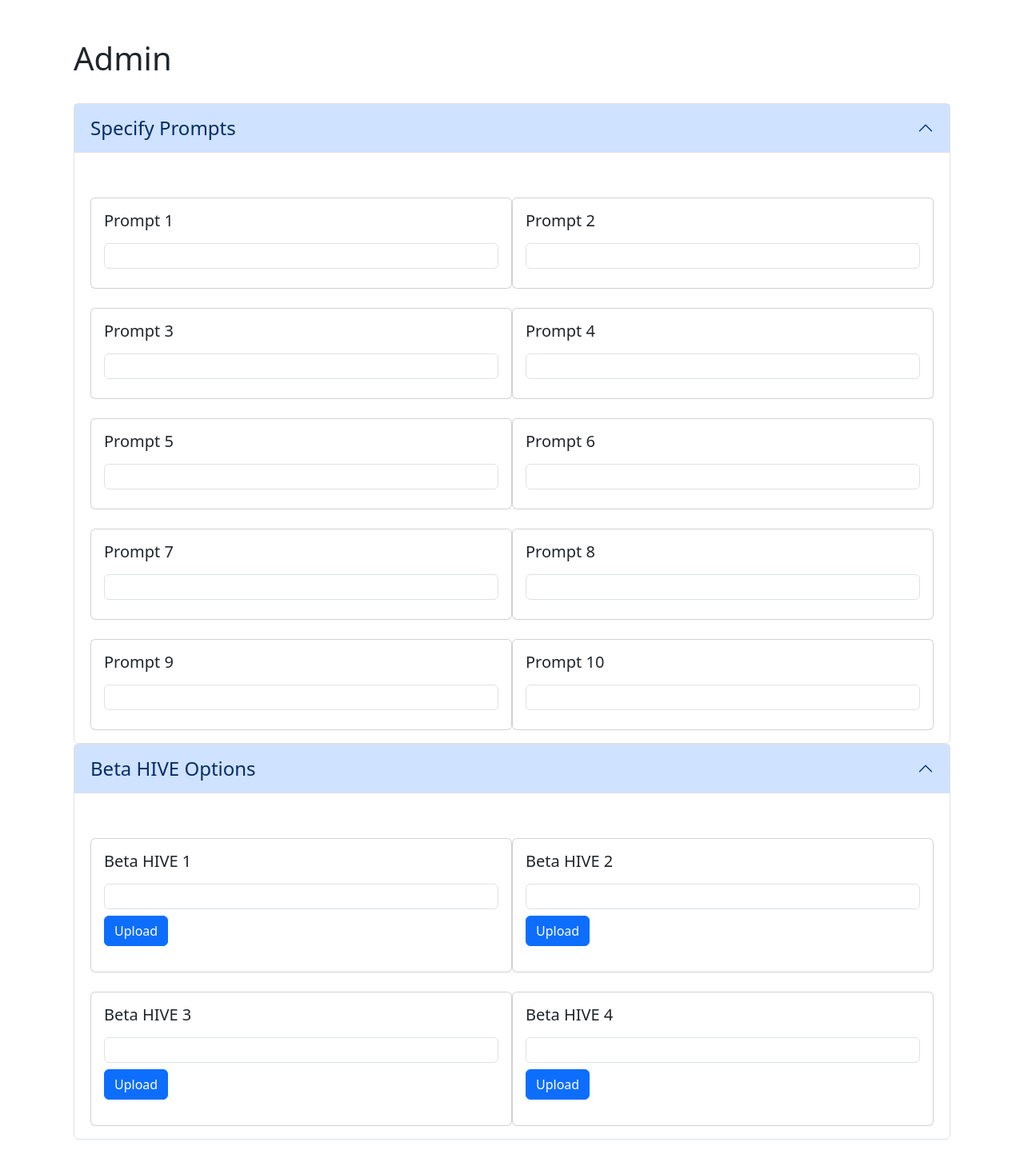
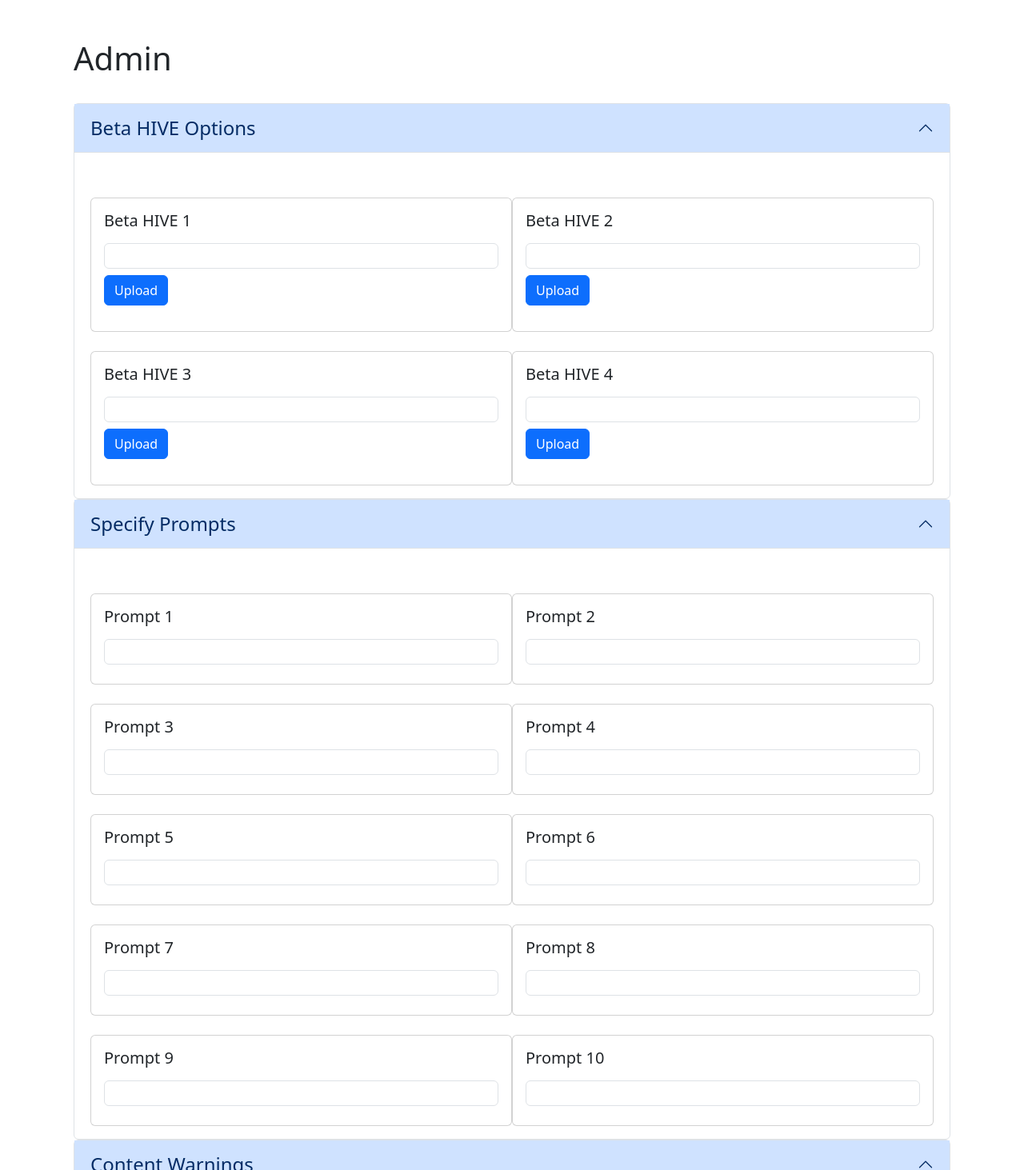
Before and after one commit to AplUSAndmINUS/beta-hive-story-submission, a React (Create React App) app: page /admin in a window 1280 px wide. Shown: the part 147-1610 px from the top of the page at 80% size. Built offline with nearby package versions, Linux system fonts and the light colour scheme; the HTML template or start-up script is replaced by a standard one.

Commit message:
updated name of Beta HIVE Selection

```diff
--- a/src/pages/admin/admin.tsx
+++ b/src/pages/admin/admin.tsx
@@ -24,14 +24,10 @@ const PromptsFC: React.FC = () => {
       </div>
       <div className='d-flex flex-row flex-wrap justify-content-between'>
         <InputType name='input' isDisabled={false} label='Prompt 9' />
-        <InputType
-          name='input'
-          isDisabled={false}
-          label='Prompt 10'
-        />
+        <InputType name='input' isDisabled={false} label='Prompt 10' />
       </div>
     </>
-  )
+  );
 };
 
 export const AdminPage: React.FC = () => {
@@ -40,24 +36,63 @@ export const AdminPage: React.FC = () => {
       <div className='row'>
         <h1 className='bd-title pb-2 mt-4 mb-4'>Admin</h1>
       </div>
-
       {/* Specify the prompts, then add image upload options */}
       {/* Next need to do the beta hive options with image upload */}
       <div className='row'>
-        <Accordion accordionTerms='Specify Prompts' collapseNumber='collapseOne'>
+        <Accordion
+          accordionTerms='Beta HIVE Options'
+          collapseNumber='collapseTwo'
+        >
+          <div className='d-flex flex-row flex-wrap justify-content-between'>
+            <InputType
+              name='input'
+              isDisabled={false}
+              label='Beta HIVE 1'
+              isImageUpload
+            />
+            <InputType
+              name='input'
+              isDisabled={false}
+              label='Beta HIVE 2'
+              isImageUpload
+            />
+          </div>
+          <div className='d-flex flex-row flex-wrap justify-content-between'>
+            <InputType
+              name='input'
+              isDisabled={false}
+              label='Beta HIVE 3'
+              isImageUpload
+            />
+            <InputType
+              name='input'
+              isDisabled={false}
+              label='Beta HIVE 4'
+              isImageUpload
+            />
+          </div>
+        </Accordion>
+      </div>{' '}
+      <div className='row'>
+        <Accordion
+          accordionTerms='Specify Prompts'
+          collapseNumber='collapseOne'
+        >
           <PromptsFC />
         </Accordion>
       </div>
-      {' '}
       <div className='row'>
-        <Accordion accordionTerms='Beta HIVE Options' collapseNumber='collapseTwo'>
+        <Accordion
+          accordionTerms='Content Warnings'
+          collapseNumber='collapseThree'
+        >
           <div className='d-flex flex-row flex-wrap justify-content-between'>
-            <InputType name='input' isDisabled={false} label='Beta HIVE 1' isImageUpload />
-            <InputType name='input' isDisabled={false} label='Beta HIVE 2' isImageUpload />
+            <InputType name='input' isDisabled={false} label='CW 1' />
+            <InputType name='input' isDisabled={false} label='CW 2' />
           </div>
           <div className='d-flex flex-row flex-wrap justify-content-between'>
-            <InputType name='input' isDisabled={false} label='Beta HIVE 3' isImageUpload />
-            <InputType name='input' isDisabled={false} label='Beta HIVE 4' isImageUpload />
+            <InputType name='input' isDisabled={false} label='CW 3' />
+            <InputType name='input' isDisabled={false} label='CW 4' />
           </div>
         </Accordion>
       </div>
--- a/src/routes/routes.tsx
+++ b/src/routes/routes.tsx
@@ -42,7 +42,7 @@ export const routes: Routes[] = [
   },
   {
     path: '/genre-selection',
-    name: 'Genre Selection',
+    name: 'Beta HIVE Selection',
     element: <GenreSelection />,
   },
   {
```
